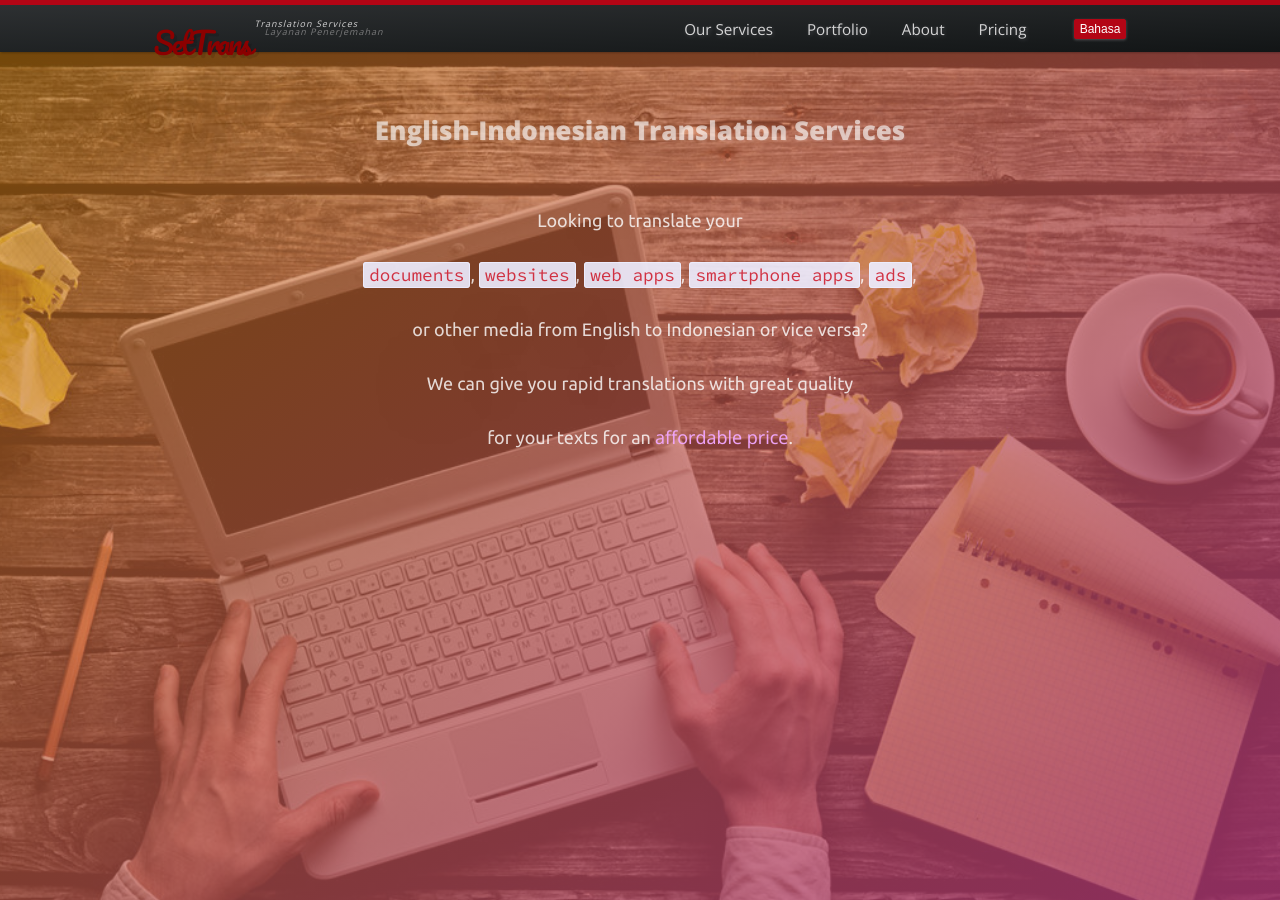
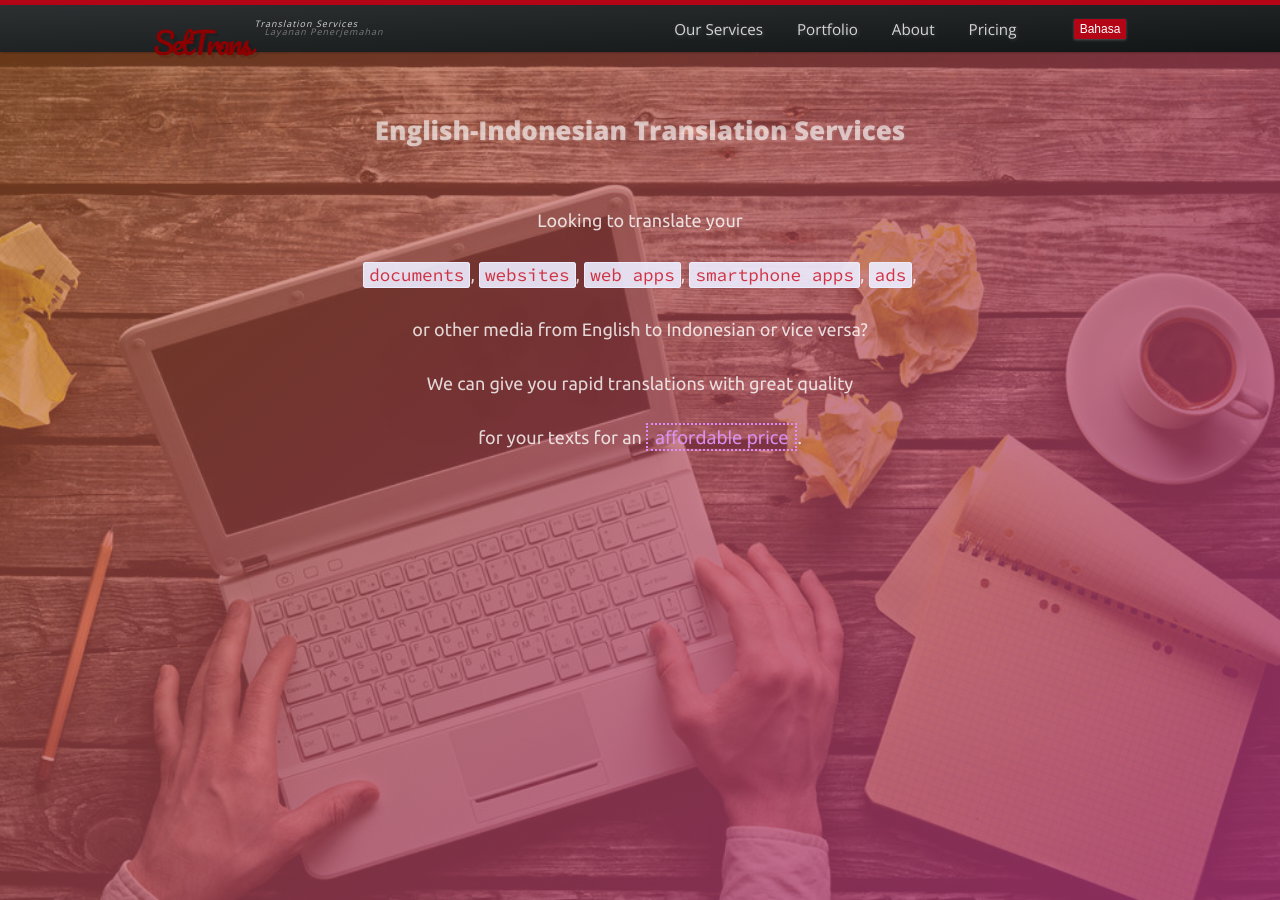
Before and after one commit to settrans/settrans.github.io, a Jekyll site: the page built from index.md, in a window 1280 px wide. Built offline with Jekyll 4.4.1, drawn with Linux system fonts in a browser that asks for light colours; nearby versions of some CDN libraries; some of the changed text lies outside the part shown.

Commit message:
Edit texts

```diff
--- a/_includes/footer.html
+++ b/_includes/footer.html
@@ -1,4 +1,4 @@
-<div class="section shadow-night">
+<div class="section">
 <footer class="site-footer">
 
   <div class="wrapper">
--- a/_includes/header.html
+++ b/_includes/header.html
@@ -1,7 +1,7 @@
 <header class="site-header darkgraybg" style="position: relative;">
 
   <div class="wrapper">
-     <a class="site-title" href="{{ site.baseurl }}/">{{ site.title }}</a><br />
+     <a class="site-title rotate" href="{{ site.baseurl }}/">{{ site.title }}</a><br />
      <span class="site-subtitle-en">{{ site.subtitle_en }}</span><br />
      <span class="site-subtitle-id">{{ site.subtitle_id }}</span>
 
--- a/_sass/_layout.scss
+++ b/_sass/_layout.scss
@@ -318,8 +318,17 @@
 
       a {
          font-family: "Open Sans";
-         color: rgba(242,163,255,0.95);
+         text-decoration: none;
+         padding: 0 7px;
+         border: 2px dotted rgba(222,143,255,0.95);
+         color: rgba(222,143,255,0.95);
          text-shadow: 0px 0px 1px rgba(238,238,255,0.3);
+
+         &:hover,
+         &:active {
+            border: 2px solid rgba(222,143,255,0.95);
+
+         }
       }
 
       @include media-query($on-laptop) {
@@ -345,10 +354,22 @@
    position: relative;
 }
 
-.colorful {
-   background: #D38312; /* fallback for old browsers */
-   background: -webkit-linear-gradient(to top left, rgba(168,50,121,0.85), rgba(211,131,18,0.55)); //#D38312 , #A83279);
-   background: linear-gradient(to top left, rgba(168,50,121,0.85), rgba(211,131,18,0.55)); //#D38312 , #A83279);
+.crazy-orange {
+   width: 100%;
+   height: 100%;
+   margin-top: -5%;
+   padding-top: 5%;
+   padding-bottom: 5%;
+
+   background: #D38312;
+   background: -webkit-linear-gradient(to top left, rgba(168,50,121,0.85), rgba(190,103,46,0.55));
+   background: linear-gradient(to top left, rgba(168,50,121,0.85), rgba(190,103,46,0.55));
+
+   @include media-query($on-palm){
+      background: #D38312;
+      background: -webkit-linear-gradient(to top left, rgba(180,73,90,0.85), rgba(192,95,62,0.55));
+      background: linear-gradient(to top left, rgba(180,73,90,0.85), rgba(192,95,62,0.55));
+   }
 }
 
 .shadow-night {
@@ -381,12 +402,6 @@
    background: linear-gradient(to left, #606c88 , #3f4c6b);
 }
 
-.inbox {
-background: #136a8a; /* fallback for old browsers */
-background: -webkit-linear-gradient(to left, #136a8a , #267871); /* Chrome 10-25, Safari 5.1-6 */
-background: linear-gradient(to left, #136a8a , #267871); /* W3C, IE 10+/ Edge, Firefox 16+, Chrome 26+, Opera 12+, Safari 7+ */
-}
-
 .darkgraybg {
    background: #131516;
    background: -webkit-linear-gradient(to top left, rgba(19,21,22,0.9), rgba(49,51,53,0.9));
@@ -402,9 +417,9 @@
   margin-top: -22px;
   margin-left: 15px;
   background: $red-color-dark;
-  -webkit-border-radius: 2;
-  -moz-border-radius: 2;
-  border-radius: 2px;
+  -webkit-border-radius: 1;
+  -moz-border-radius: 1;
+  border-radius: 1px;
   border: 1px solid $red-color-dark;
   font-family: Arial;
   color: #ffffff;
@@ -462,13 +477,24 @@
         color: rgba(255,255,255,0.8);
         line-height: $base-line-height;
         text-shadow: 1px 1px 4px rgba(238,238,255,0.2);
+        text-decoration: none;
+        padding: 0 10px;
 
         // Gaps between nav items, but not on the last one
         &:not(:last-child) {
-           margin-right: 30px;
+           margin-right: 10px;
 
            @include media-query($on-laptop) {
               margin-right: 10px;
+           }
+        }
+
+        &:hover,
+        &:active {
+           border-top: 3px solid $red-color-dark;
+
+           @include media-query($on-palm) {
+              border-top: none;
            }
         }
     }
--- a/index.md
+++ b/index.md
@@ -19,10 +19,10 @@
        if(currentBackground > 3) currentBackground = 0;
 
        $('.main').fadeOut(500, function() {
-           $('.main').css({
-               'background-image' : "url('" + backgrounds[currentBackground] + "')"
-           });
-           $('.main').fadeIn(500);
+          $('.main').css({
+             'background-image': "url('"+backgrounds[currentBackground]+"')"
+          });
+          $('.main').fadeIn(500);
        });
 
        setTimeout(changeBackground, 20000);
@@ -35,28 +35,19 @@
    }
 
    $(document).ready(function(){
-      $('.lang-hide').removeClass('lang-hide');
-      $('.content-id').addClass('lang-hide');
       $('.page-content').closest('div.wrapper').removeClass('wrapper');
       $('.section').wrapInner('<div class="wrapper"></div>');
-      $('.section').first().wrapInner('<div class="colorful"></div>');
-      $('.colorful').css({
-         "width": "100%",
-         "height": "100%",
-         "margin-top": "-5%",
-         "padding-top": "5%",
-         "padding-bottom": "5%"
-      });
+      $('.section').first().wrapInner('<div class="crazy-orange"></div>');
 
       $('.page-content').fullpage();
 
       checkWidth(); // to run onLoad
       $(window).resize(checkWidth);
 
+      //rotating background
       $('.main').css({
-         'background-image' : "url('" + backgrounds[currentBackground] + "')"
+         'background-image': "url('" + backgrounds[currentBackground] + "')"
       });
-
       setTimeout(changeBackground, 20000);
    });
 </script>
@@ -89,18 +80,17 @@
 ![Our Translators][our-translators]
 {: class="limage"}
 
-Semua penerjemah bersertifikat dan masing-masing mampu menyelesaikan
-`1.500-2.500 kata` per hari. Kami menyediakan layanan penerjemahan untuk
-bidang teknis, pemasaran, akademik, bisnis, keuangan, atau lainnya, dan
-penerjemahan dapat dilakukan oleh beberapa penerjemah profesional kami
-sekaligus apabila diperlukan.
-{: class="rtext content-id lang-hide home" style="padding-top: 1%;"}
-All translators are certified and each one of them can get through
-`1,500-2,500 words` per day. We provide technical, marketing, academic,
-business, financial, or other translation services and our translation
-process can be performed by more than one of our professional translators
-when the job requires them.
-{: class="rtext content-en home" style="padding-top: 2%;"}
+Penerjemah kami adalah orang Indonesia Asli dan merupakan penerjemah
+bersertifikat. Masing-masing mampu menyelesaikan `1.000-2.500 kata` per
+hari.
+Selain itu, proses penerjemahan juga dapat dilakukan oleh beberapa
+penerjemah profesional kami sekaligus untuk mempercepat pengerjaan.
+{: class="rtext content-id lang-hide home" style="padding-top: 2%;"}
+Our translators are all Native Indonesians and certified translators. Each
+one of them can get through `1,000-2,500 words` per day.
+In addition, our translation process can be performed by more than one of
+our professional translators to accelerate the job execution.
+{: class="rtext content-en home" style="padding-top: 3%;"}
 
 </div>
 
@@ -114,13 +104,13 @@
 `.txt`, `.indd`, `.psd`, berkas `strings.xml`, format yang digunakan
 program [CAT][cat-wiki], atau berkas lainnya yang berisi teks yang Anda
 ingin kami terjemahkan! Kami akan menghubungi Anda dan memberitahukan
-harga diskonnya dan waktu pengerjaannya.
+harga dan waktu pengerjaannya.
 {: class="ltext content-id lang-hide home" style="padding-top: 2%;"}
 [Send us][contact-us] your file with `.docx`, `.pdf`, `.rtf`, `.txt`,
 `.indd`, `.psd` format, `strings.xml` file, [CAT][cat-wiki] tools format,
 or any other file with text you want us to translate! We will get back to
-you soon with our discounted price and duration for the job.
-{: class="ltext content-en home" style="padding-top: 4%;"}
+you soon with our price and duration for the job.
+{: class="ltext content-en home" style="padding-top: 5.5%;"}
 
 </div>
 
@@ -131,8 +121,8 @@
 {: class="limage"}
 
 Selain menerjemahkan, kami juga melayani `penyuntingan` dan `pengoreksian`
-hasil terjemahan Anda. Pekerjaan tersebut juga dibebankan per kata.
-{: class="rtext content-id lang-hide home" style="padding-top: 6%;"}
+hasil terjemahan Anda. Tarif pekerjaan tersebut juga dibebankan per kata.
+{: class="rtext content-id lang-hide home" style="padding-top: 5%;"}
 In addition to translating, we also do `editing` and `proofreading` for
 your translation texts. These jobs also charge by word count.
 {: class="rtext content-en home" style="padding-top: 7%;"}
@@ -156,6 +146,9 @@
 
 </div>
 
+<div id="menu" style="width: 300px; height: 300px; background-color: white;">
+</div>
+
 [contact-us]: mailto:settrans.eits@gmail.com "SetTrans.EITS@gmail.com"
 [cat-wiki]: https://en.wikipedia.org/wiki/Computer-assisted_translation
 "Computer-assisted translation"
```
Also changed, not shown: other parts of _includes/header.html (+5 -0 lines), images/bg1.jpg, images/bg4.jpg.
